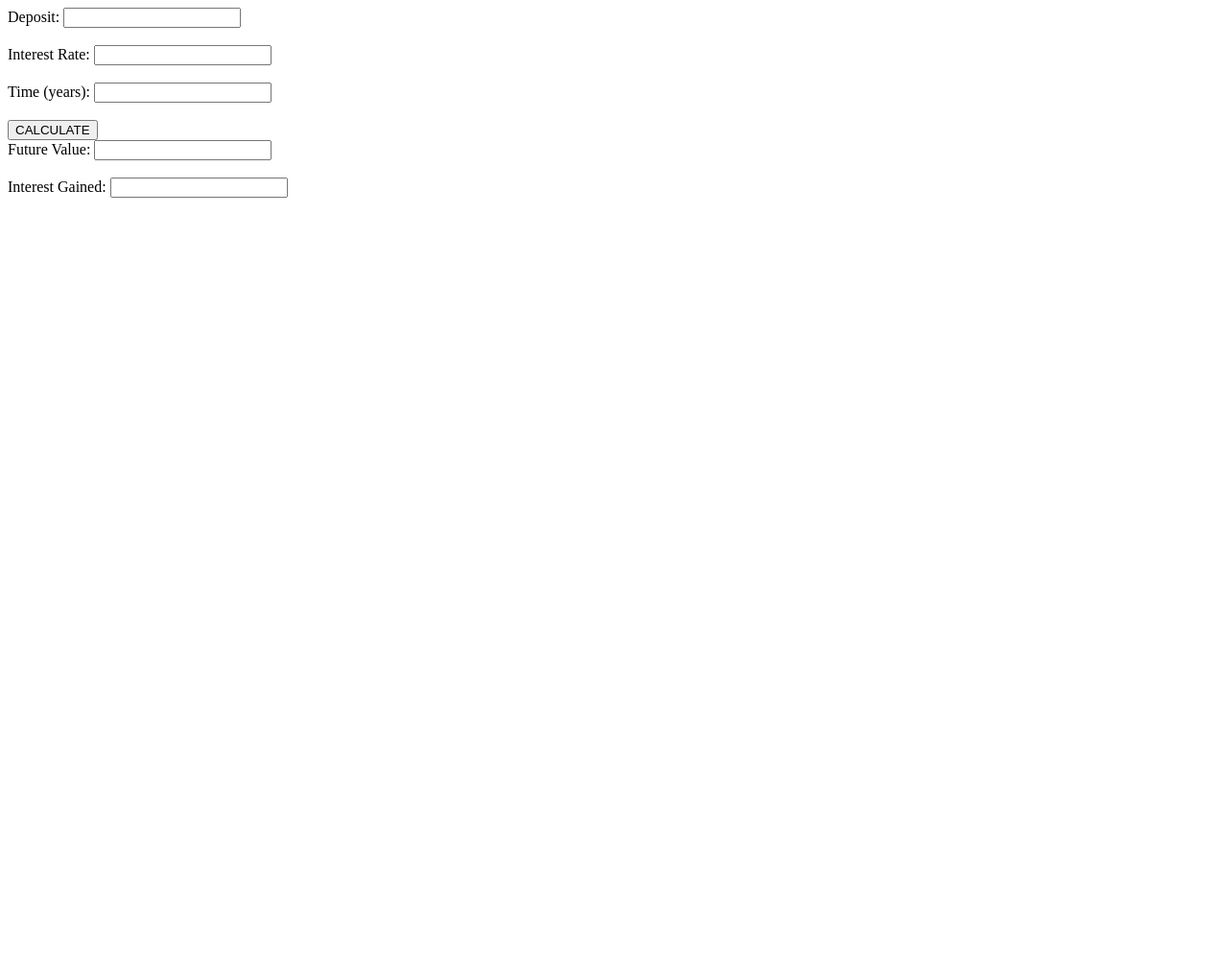
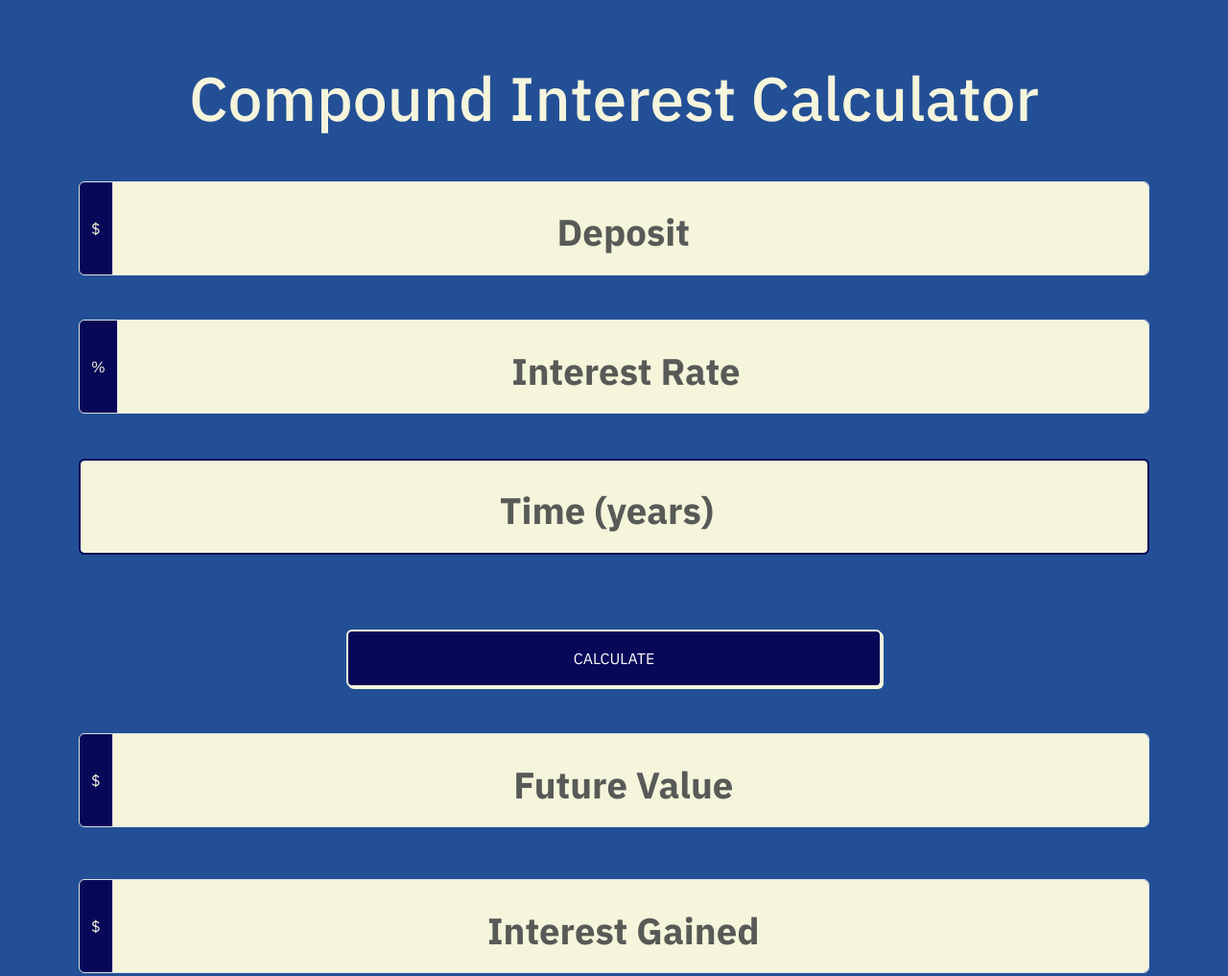
Before and after one commit to LionKing731/Calculator-Workshop, a plain HTML site: page compound.html in a window 1280 px wide. Shown: the whole page at 96% size. Before the commit the page ends 800 px from the top, so only its background shows below. Drawn offline with nearby package versions, Linux system fonts and the light colour scheme.

Commit message:
Compound Calculator Styles added

```diff
--- a/compound.html
+++ b/compound.html
@@ -5,19 +5,50 @@
     <meta name="viewport" content="width=device-width, initial-scale=1.0">
     <title>Document</title>
     <script src="scripts/main.js"></script>
+    <link href="https://cdn.jsdelivr.net/npm/bootstrap@5.3.3/dist/css/bootstrap.min.css" rel="stylesheet" integrity="sha384-QWTKZyjpPEjISv5WaRU9OFeRpok6YctnYmDr5pNlyT2bRjXh0JMhjY6hW+ALEwIH" crossorigin="anonymous">
+    <link rel="preconnect" href="https://fonts.googleapis.com">
+    <link rel="preconnect" href="https://fonts.gstatic.com" crossorigin>
+    <link href="https://fonts.googleapis.com/css2?family=IBM+Plex+Sans:ital,wght@0,100;0,200;0,300;0,400;0,500;0,600;0,700;1,100;1,200;1,300;1,400;1,500;1,600;1,700&display=swap" rel="stylesheet">
+    <link href="styles/styles.css" rel="stylesheet">
 </head>
 
 
 
 
 <body>
+    <div class= "container">
+        <h1 class="mb-5">Compound Interest Calculator</h1>
+        <div class= "flex">
 
-    <div>Deposit: <input type="number" id="depositElement"></div><br>
-    <div> Interest Rate: <input type="number" id="interestElement"></div><br>
-    <div> Time (years): <input type="number" id="timeElement"></div><br>
-    <button id="calctwo">CALCULATE</button> <br>
-    <div>Future Value: <input type="number" id="futureElement" readonly></div><br>
-    <div>Interest Gained: <input type="number" id="gainedInterestElement" readonly></div><br>
+            <div class="input-group mb-2">
+                    <span class="input-group-text">$</span>
+                    <input class="form-control" type="number" id="depositElement" placeholder="Deposit">
+            </div><br>
+
+            <div class="input-group mb-2">
+                <span class="input-group-text">%</span>
+                <input class="form-control" type="number" id="interestElement" placeholder="Interest Rate">
+            </div><br>
+
+            <div class="input-group mb-2">
+                <input class="form-control navy" type="number" id="timeElement" placeholder="Time (years)">
+            </div><br>
+
+            <button class="btn btn-primary" type= "button" id="calctwo">CALCULATE</button>
+
+            <div class="input-group my-3">
+                <span class="input-group-text">$</span>
+                <input class="form-control" type="number" id="futureElement" placeholder="Future Value" readonly>
+            </div><br>
+
+            <div class="input-group mb-2">
+                <span class="input-group-text">$</span>
+                <input class="form-control" type="number" id="gainedInterestElement" placeholder="Interest Gained" readonly>
+            </div><br>
+    </div>
+
+    </div>
+
 </body>
 
 <script>
--- a/styles/styles.css
+++ b/styles/styles.css
@@ -0,0 +1,58 @@
+body{
+    background-color:rgb(35, 79, 150);
+    font-size: 2vw;
+    font-family:"IBM Plex Sans";
+    margin: 4rem;
+}
+
+.container{
+    display: flex;
+    flex-direction: column;
+    justify-content: center;
+    text-align: center;
+}
+
+h1{
+    color: beige;
+    font-size: 5vw;
+}
+
+::placeholder{
+    text-align: center;
+    font-size: 3vw;
+    font-weight: bold;
+}
+
+.btn{
+    margin: 2rem;
+    padding: 1rem;
+    text-align: center;
+    vertical-align: middle;
+    background-color: rgb(8, 8, 89);
+    border: 2px solid beige;
+    box-shadow: 2px 2px beige;
+    width: 50%;
+}
+
+.form-control{
+    height: 5vh;
+    padding: 3rem;
+    background-color: beige;
+    font-size: 4vw;
+    text-align: center;
+}
+
+.form-control:focus{
+    background-color: rgb(35, 79, 150);
+    border: 2px solid beige;
+    color:beige;
+}
+
+.navy{
+    border: 2px solid rgb(8, 8, 89)
+}
+
+.input-group-text{
+    background-color: rgb(8, 8, 89);
+    color:beige;
+}
```
Also changed, not shown: index.html (+1 -0 lines).
